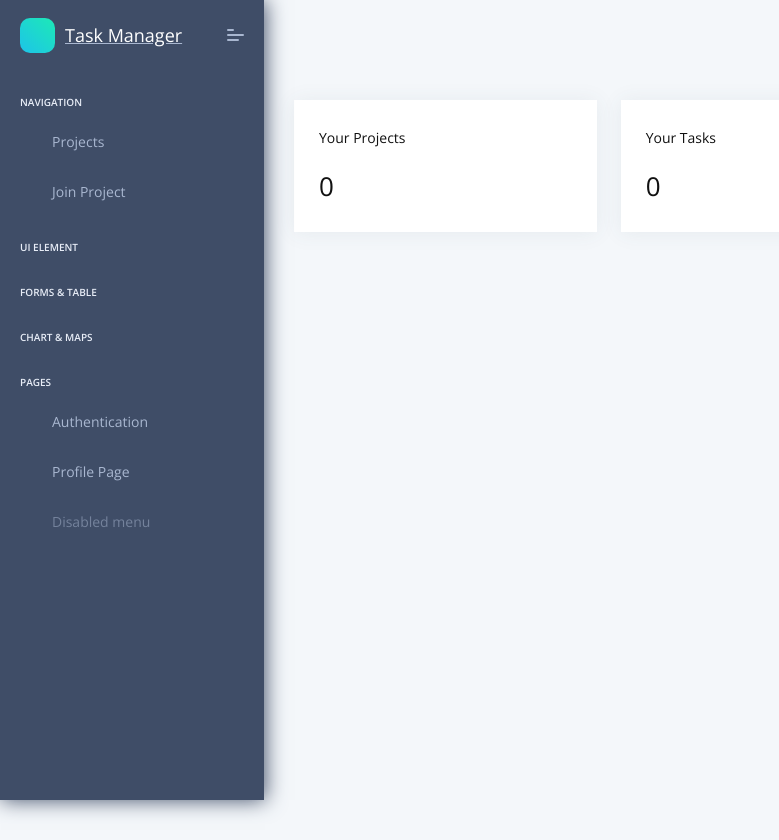
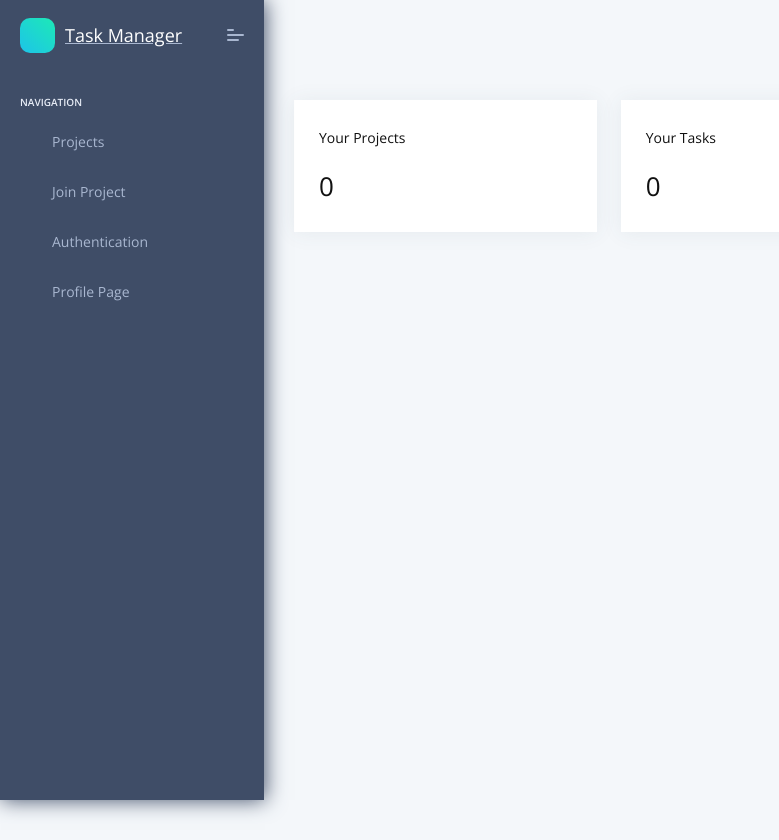
Before and after one commit to kapitoshk4/task-manager, a Django app: page / in a window 1280 px wide. Shown: the top 840 px of the page, without its empty margins (0-779 px from the left). Run offline with Django 5.2, Linux system fonts and the light colour scheme; the visitor is signed in with stand-in values (Sample User, id 1); data that the repository does not hold is empty; some libraries are stand-ins or nearby versions.

Commit message:
Remove unnecessary tabs in sidebar

```diff
--- a/templates/includes/sidebar.html
+++ b/templates/includes/sidebar.html
@@ -83,18 +83,6 @@
         {% endif %}
 
         {% if request.user.is_authenticated %}
-        <li class="nav-item pcoded-menu-caption">
-          <label>UI Element</label>
-        </li>
-        <li class="nav-item pcoded-menu-caption">
-          <label>Forms & table</label>
-        </li>
-        <li class="nav-item pcoded-menu-caption">
-          <label>Chart & Maps</label>
-        </li>
-        <li class="nav-item pcoded-menu-caption">
-          <label>Pages</label>
-        </li>
         <li
           data-username="Authentication Sign up Sign in reset password Change password Personal information profile settings map form subscribe"
           class="nav-item pcoded-hasmenu">
@@ -109,10 +97,6 @@
               class="pcoded-micon"><i class="feather icon-user"></i></span><span class="pcoded-mtext">Profile
               Page</span></a>
         </li>
-        <li data-username="Disabled Menu" class="nav-item disabled"><a href="javascript:" class="nav-link"><span
-              class="pcoded-micon"><i class="feather icon-power"></i></span><span class="pcoded-mtext">Disabled
-              menu</span></a>
-        </li>
         {% endif %}
       </ul>
     </div>
```
